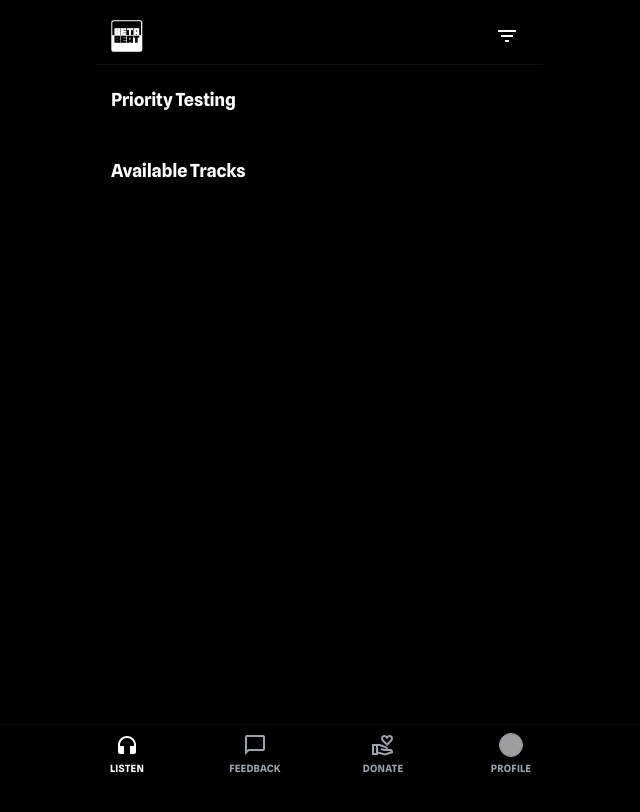
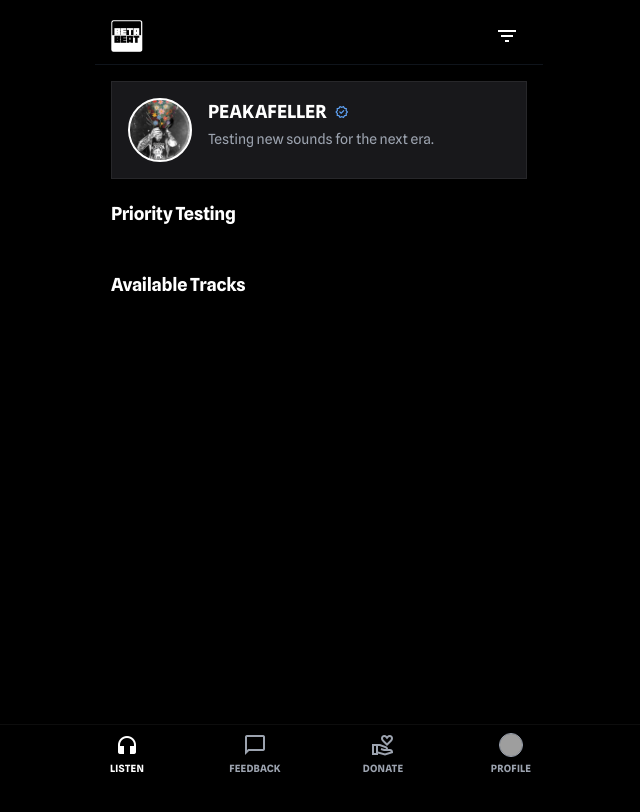
Before and after one commit to P34KPK/beta-beat-app, a React (Vite) app: page /tester-home in a window 1280 px wide. Shown: the top 812 px of the page, without its empty margins (321-961 px from the left). Built offline with nearby package versions, Linux system fonts and the light colour scheme; grey boxes are pictures that could not be loaded.

Commit message:
Show Artist Bio and Info on Tester Home

```diff
--- a/src/pages/TesterHome.jsx
+++ b/src/pages/TesterHome.jsx
@@ -5,7 +5,7 @@ import { useData } from '../context/DataContext';
 
 const TesterHome = () => {
     const navigate = useNavigate();
-    const { tracks } = useData();
+    const { tracks, artistProfile } = useData();
 
     return (
         <motion.div
@@ -23,6 +23,19 @@ const TesterHome = () => {
                     <button className="flex items-center justify-center rounded-full size-10 bg-transparent text-slate-900 dark:text-white hover:bg-gray-100 dark:hover:bg-gray-900 transition-colors">
                         <span className="material-symbols-outlined">filter_list</span>
                     </button>
+                </div>
+            </div>
+
+            <div className="flex flex-col w-full px-4 pt-4">
+                <div className="flex items-start gap-4 p-4 bg-gray-50 dark:bg-zinc-900 border border-gray-200 dark:border-zinc-800 rounded-2xl">
+                    <div className="size-16 rounded-full bg-cover bg-center shrink-0 border-2 border-primary" style={{ backgroundImage: `url("${artistProfile.photo}")` }}></div>
+                    <div className="flex-1 min-w-0">
+                        <div className="flex items-center gap-2 mb-1">
+                            <h2 className="text-lg font-bold truncate dark:text-white">{artistProfile.name}</h2>
+                            <span className="material-symbols-outlined text-blue-400 text-sm verified-badge">verified</span>
+                        </div>
+                        <p className="text-sm text-gray-500 dark:text-gray-400 line-clamp-3 leading-snug">{artistProfile.bio}</p>
+                    </div>
                 </div>
             </div>
 
```
